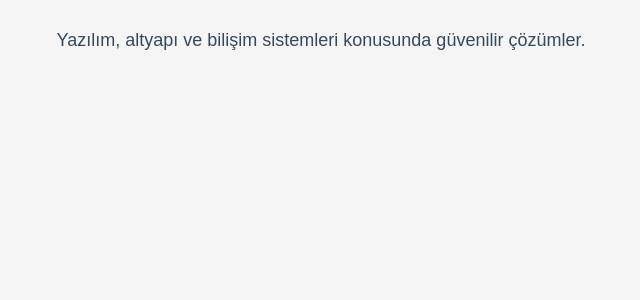
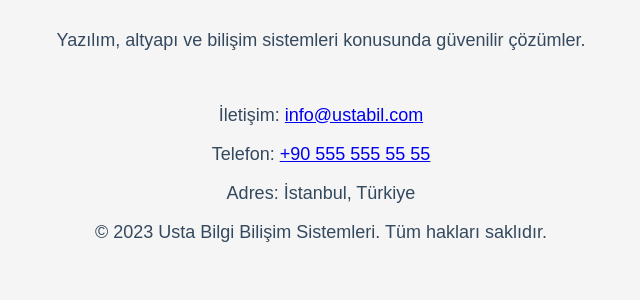
Before and after one commit to Groom78/HelloWorld, a Flask app: page / in a window 1280 px wide. Shown: the part 172-472 px from the top of the page, without its empty margins (319-959 px from the left). Run offline with Flask 3, Linux system fonts and the light colour scheme.

Commit message:
son update

```diff
--- a/templates/index.html
+++ b/templates/index.html
@@ -31,6 +31,13 @@
         <img class="logo" src="{{ url_for('static', filename='logo.png') }}" alt="Usta Bilgi Bilişim Sistemleri Logo" />
         <h1>Usta Bilgi Bilişim Sistemleri</h1>
     </header>
-    <p>Yazılım, altyapı ve bilişim sistemleri konusunda güvenilir çözümler.</p>
+    <p>Yazılım, altyapı ve bilişim sistemleri konusunda güvenilir çözümler.</p><br>
+    <p>İletişim: <a href="mailto:info@ustabil.com">info@ustabil.com</a></p>
+    <p>Telefon: <a href="tel:+905555555555">+90 555 555 55 55</a></p>
+    <p>Adres: İstanbul, Türkiye</p>
+    <footer>
+        <p>&copy; 2023 Usta Bilgi Bilişim Sistemleri.
+        Tüm hakları saklıdır.</p>
+    </footer>
 </body>
 </html>
```
